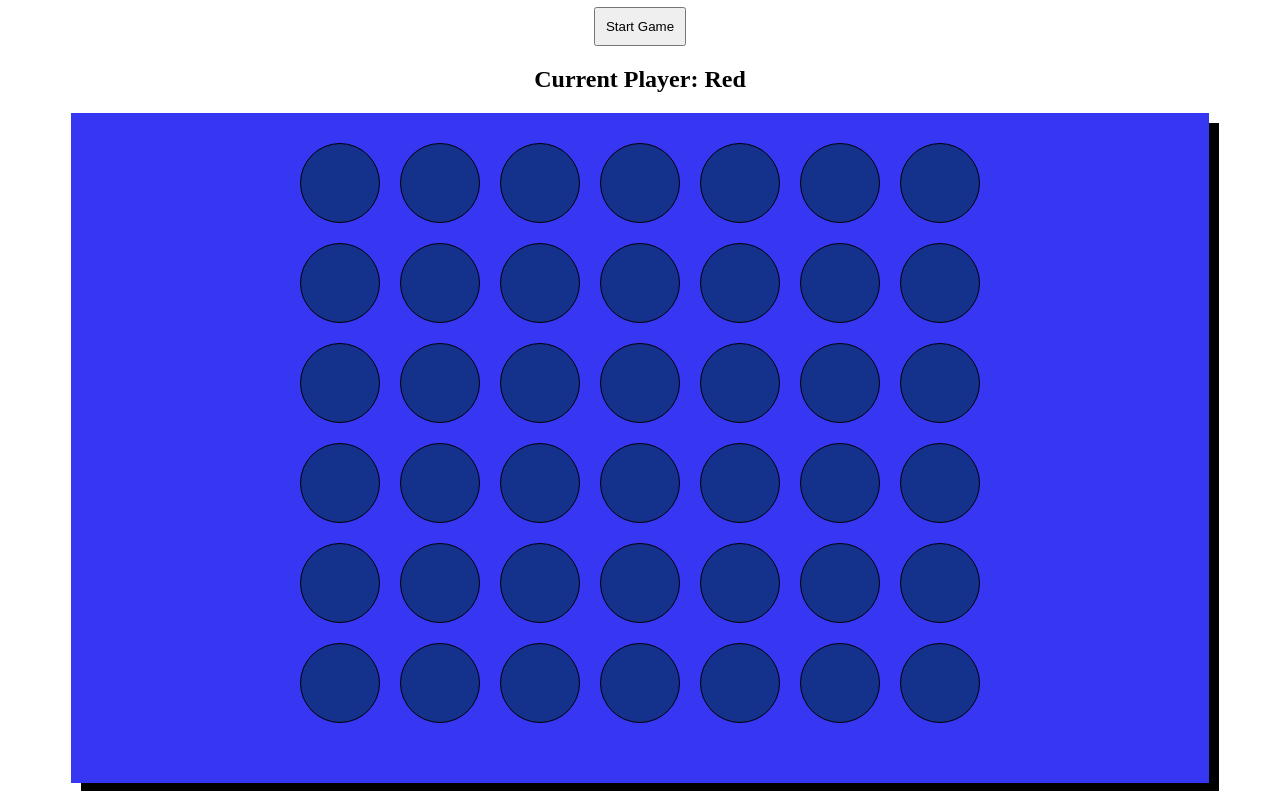
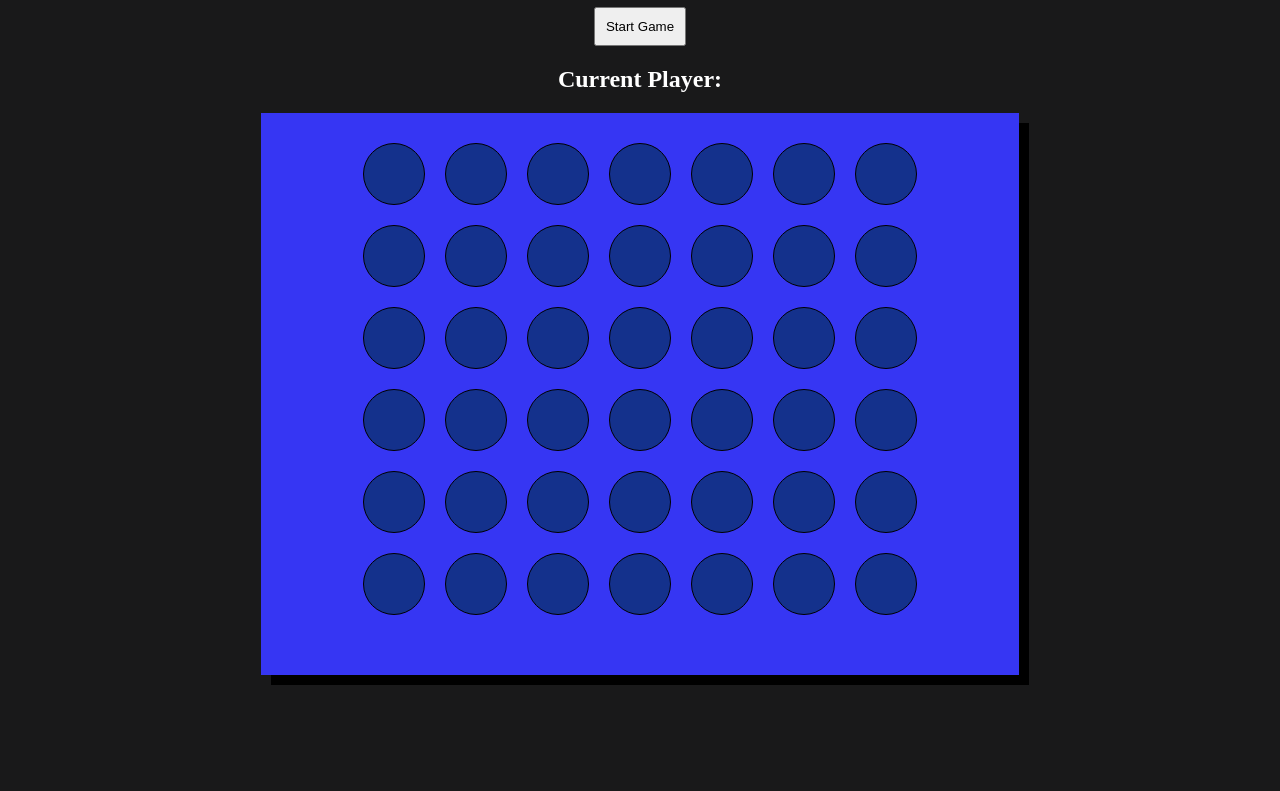
Before and after one commit to mherr95/mherr95.github.io, a plain HTML site: page connectfour-app/index.html in a window 1280 px wide. Shown: the part 73-864 px from the top of the page. After the commit the page ends 800 px from the top, so only its background shows below. Drawn offline with Linux system fonts and the light colour scheme.

Commit message:
working on css

```diff
--- a/connectfour-app/index.html
+++ b/connectfour-app/index.html
@@ -11,7 +11,7 @@
     <h1>Connect Four</h1>
     <button class='btn'>Start Game</button>
     <!-- <button class="reset-btn">Restart</button> -->
-    <h2 class="currentplayer">Current Player: <span id= currentPlayer>Red</span></h2>
+    <h2 class="current-player">Current Player: <span id= currentPlayer></span></h2>
     <h2 class = winner></h2>
     <div class="game-container">
         <div class='block column0 row0' id="00"></div>
--- a/connectfour-app/style.css
+++ b/connectfour-app/style.css
@@ -1,3 +1,7 @@
+body{
+    background-color: rgb(25, 25, 26) ;
+}
+
 .game-container{
     display: grid;
     grid-template-columns: repeat(7,auto);
@@ -6,14 +10,14 @@
     background-color:rgb(54, 54, 243);
     padding-top: 20px;
     padding-bottom: 50px;
-    width: 90%;
+    width: 60%;
     margin: auto;
     box-shadow: 10px 10px;
 }
 
 .block{
-    height: 78px;
-    width: 78px;
+    height: 60px;
+    width: 60px;
     background-color: rgb(20,49,140);
     border: 1px solid black;
     border-radius:100% ;
@@ -29,6 +33,7 @@
 
 h1{
     text-align: center;
+    color: white;
 }
 
 .winner{
@@ -41,23 +46,12 @@ h1{
     padding: 10px;
 }
 
-.currentplayer{
+.current-player{
     text-align: center;
+    color: white
 }
 
-/*
-#cell1{
-
-} */
-/*
-#cell7{
-    border-radius:0px 15px 0px 0px ;
+.winner{
+    color: white;
+    box-shadow: white;
 }
-
-#cell36{
-    border-radius:0px 0px 0px 15px ;
-}
-
-#cell42{
-    border-radius:0px 0px 15px 0px ; */
-/* } */
```
